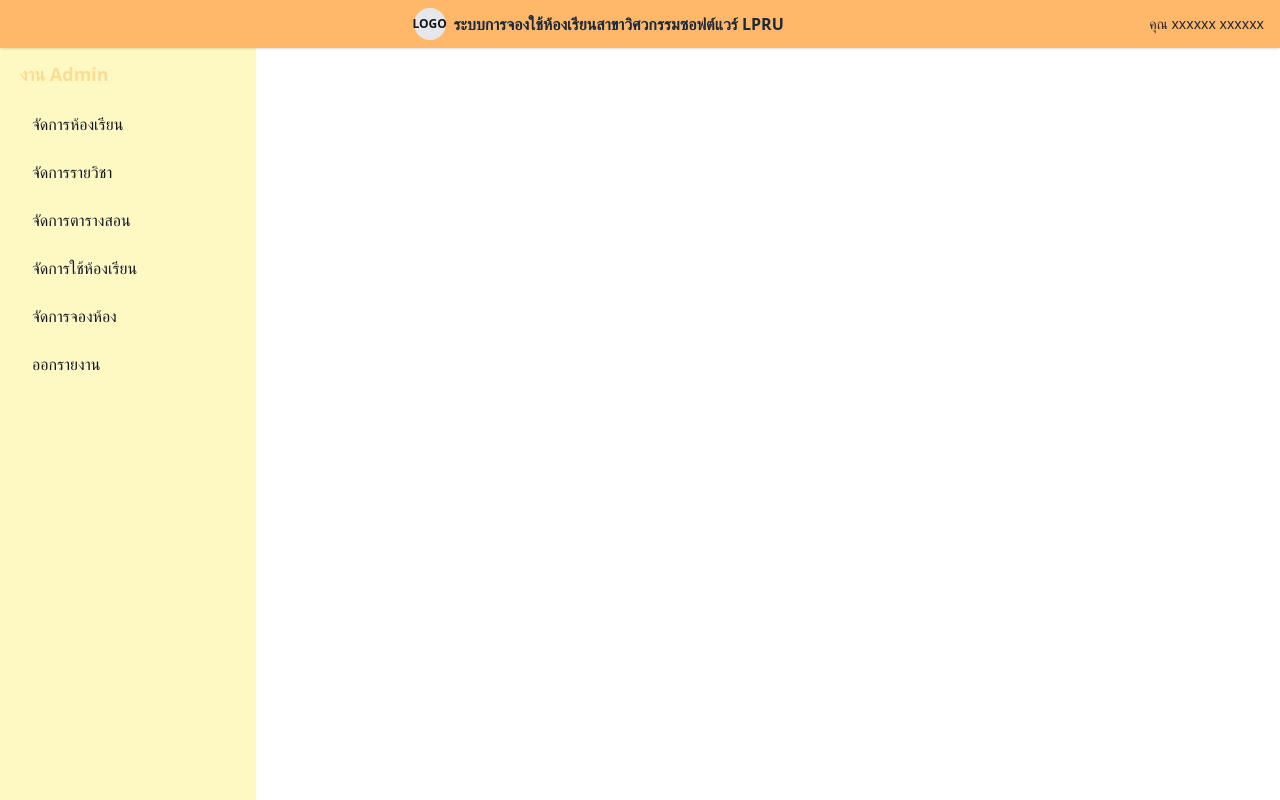
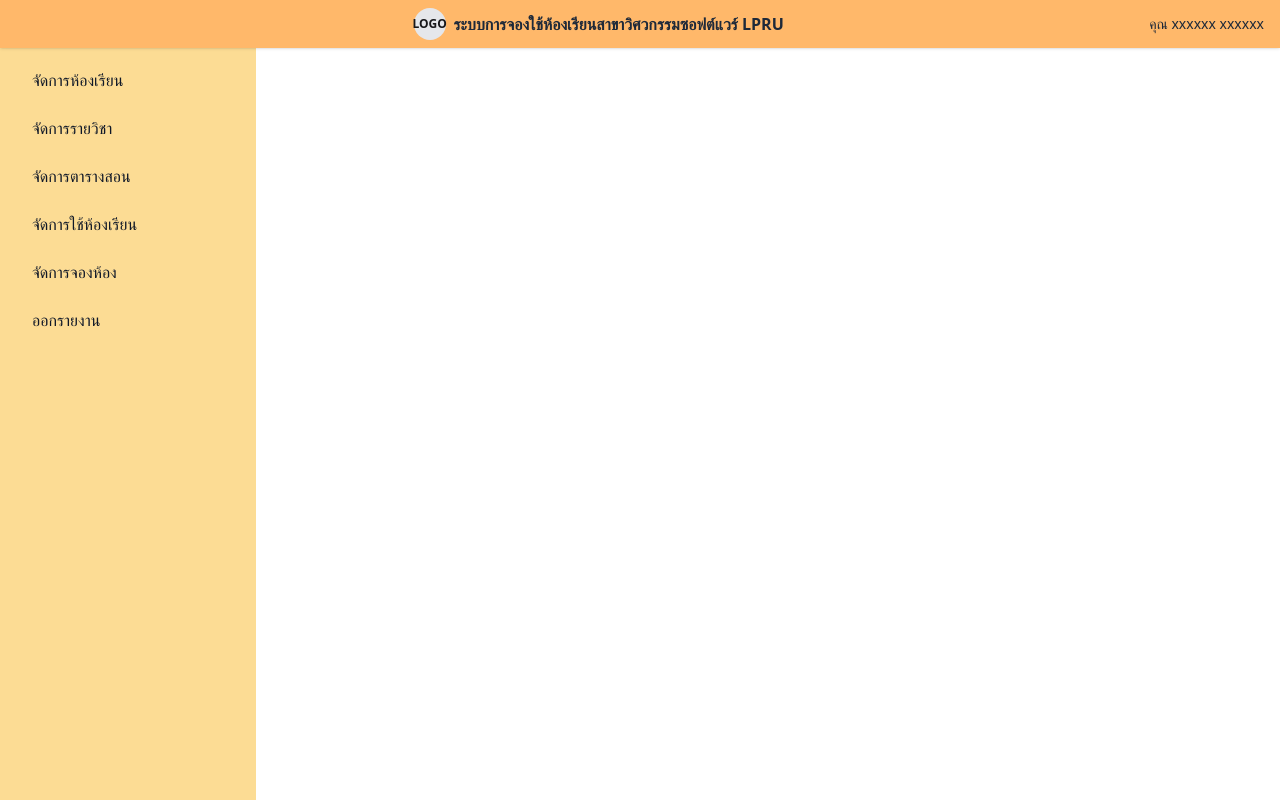
Before and after one commit to Aathis99/SW_Team, a React (Vite) app in the folder frontend/: page / in a window 1280 px wide. Built offline with nearby package versions, Linux system fonts and the light colour scheme.

Commit message:
feat: add manage subject page and sidebar navigation

```diff
--- a/frontend/src/App.jsx
+++ b/frontend/src/App.jsx
@@ -1,12 +1,16 @@
-import React from "react";
+import React, { useState } from "react";
 import Navbar from "./component/Navbar";
 import Sidebar from "./component/Sidebar";
+import ManageSubject from "./component/ManageSubject";
 
 function App() {
+  const [activePage, setActivePage] = useState(null);
+
   return (
     <>
       <Navbar />
-      <Sidebar />
+      <Sidebar onMenuClick={setActivePage} />
+      {activePage === 'manageSubject' && <ManageSubject />}
     </>
   );
 }
--- /dev/null
+++ b/frontend/src/component/ManageSubject.jsx
@@ -0,0 +1,44 @@
+import React from "react";
+
+function ManageSubject() {
+  return (
+    <main className="ml-64 mt-12 p-6 bg-orange-100 min-h-screen">
+      <div className="bg-white rounded-lg shadow p-6">
+        <div className="flex items-center justify-between mb-4">
+          <h2 className="text-lg font-bold">จัดการรายวิชา</h2>
+          <button className="bg-green-500 hover:bg-green-600 text-white px-4 py-2 rounded">
+            เพิ่มรายวิชา
+          </button>
+        </div>
+        <div className="overflow-x-auto">
+          <table className="min-w-full border-collapse">
+            <thead>
+              <tr className="bg-orange-200 text-left">
+                <th className="px-4 py-2">รหัสรายวิชา</th>
+                <th className="px-4 py-2">ชื่อวิชา</th>
+                <th className="px-4 py-2">หน่วยกิต</th>
+                <th className="px-4 py-2">อาจารย์ผู้สอน</th>
+                <th className="px-4 py-2">จัดการ</th>
+              </tr>
+            </thead>
+            <tbody>
+              <tr className="border-b">
+                <td className="px-4 py-2">5674891</td>
+                <td className="px-4 py-2">ตัวอย่างรายวิชาเพื่อทดสอบการแสดงผล</td>
+                <td className="px-4 py-2">1 (45)</td>
+                <td className="px-4 py-2">xxx</td>
+                <td className="px-4 py-2">
+                  <button className="bg-red-500 hover:bg-red-600 text-white px-3 py-1 rounded">
+                    ลบ
+                  </button>
+                </td>
+              </tr>
+            </tbody>
+          </table>
+        </div>
+      </div>
+    </main>
+  );
+}
+
+export default ManageSubject;
--- a/frontend/src/component/Sidebar.jsx
+++ b/frontend/src/component/Sidebar.jsx
@@ -1,6 +1,6 @@
 import React from 'react'
 
-function Sidebar() {
+function Sidebar({ onMenuClick }) {
   return (
     <aside
       id="sidebar-multi-level-sidebar"
@@ -10,7 +10,6 @@ function Sidebar() {
       <div className="h-full px-3 py-4 overflow-y-auto bg-yellow-100">
         {/* หัวข้อ */}
         <h2 className="text-lg font-bold mb-4 px-2">งาน Admin</h2>
-        <h2 className="text-lg font-bold mb-4 px-2">งาน Admin</h2>
 
         <ul className="space-y-2 font-medium">
           <li>
@@ -19,9 +18,13 @@ function Sidebar() {
             </a>
           </li>
           <li>
-            <a href="#" className="a_sidebar group">
+            <button
+              type="button"
+              onClick={() => onMenuClick && onMenuClick('manageSubject')}
+              className="a_sidebar w-full text-left"
+            >
               <span className="span_sidebar">จัดการรายวิชา</span>
-            </a>
+            </button>
           </li>
           <li>
             <a href="#" className="a_sidebar group">
--- a/frontend/src/index.css
+++ b/frontend/src/index.css
@@ -3,8 +3,7 @@
 
 @layer utilities{
     .bg-yellow-100{
-        color: #FCDC94;
-
+        background-color: #FCDC94;
     }
 }
 
```
